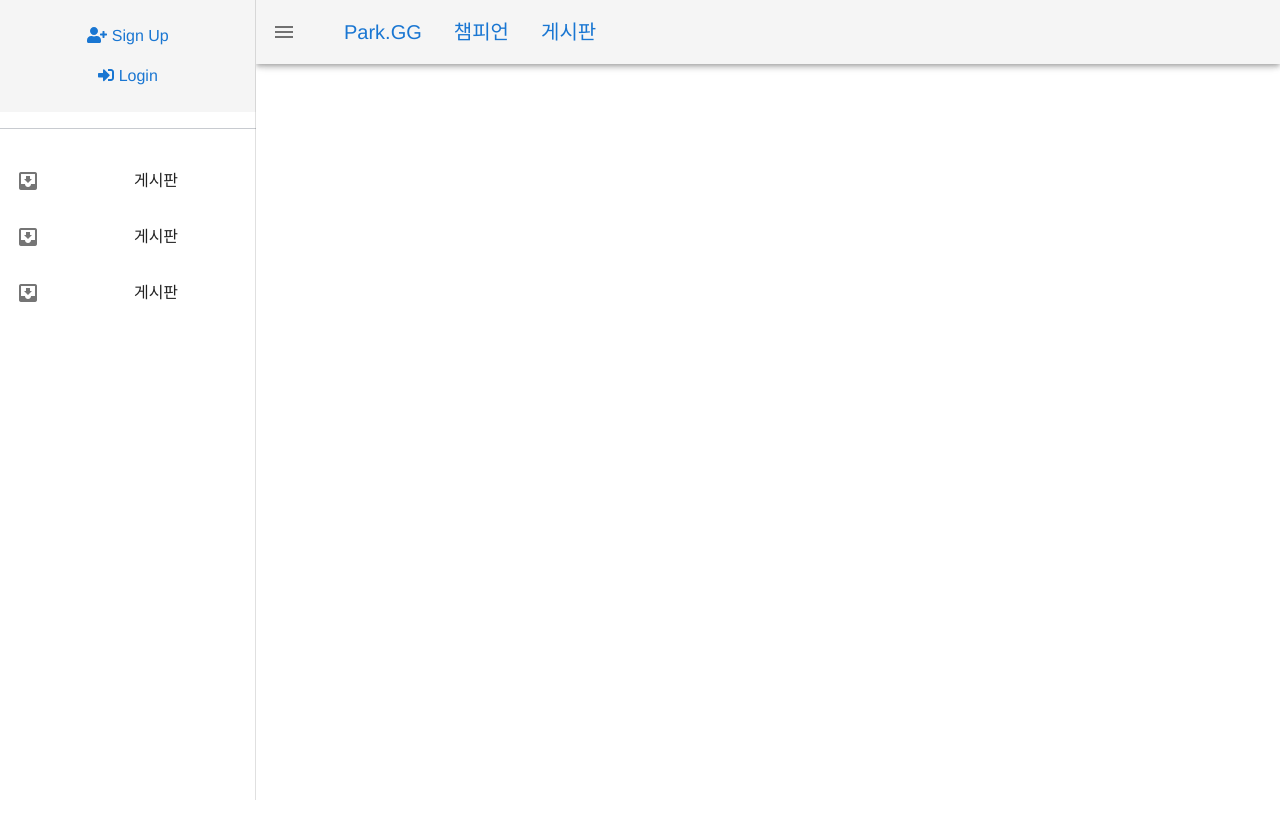
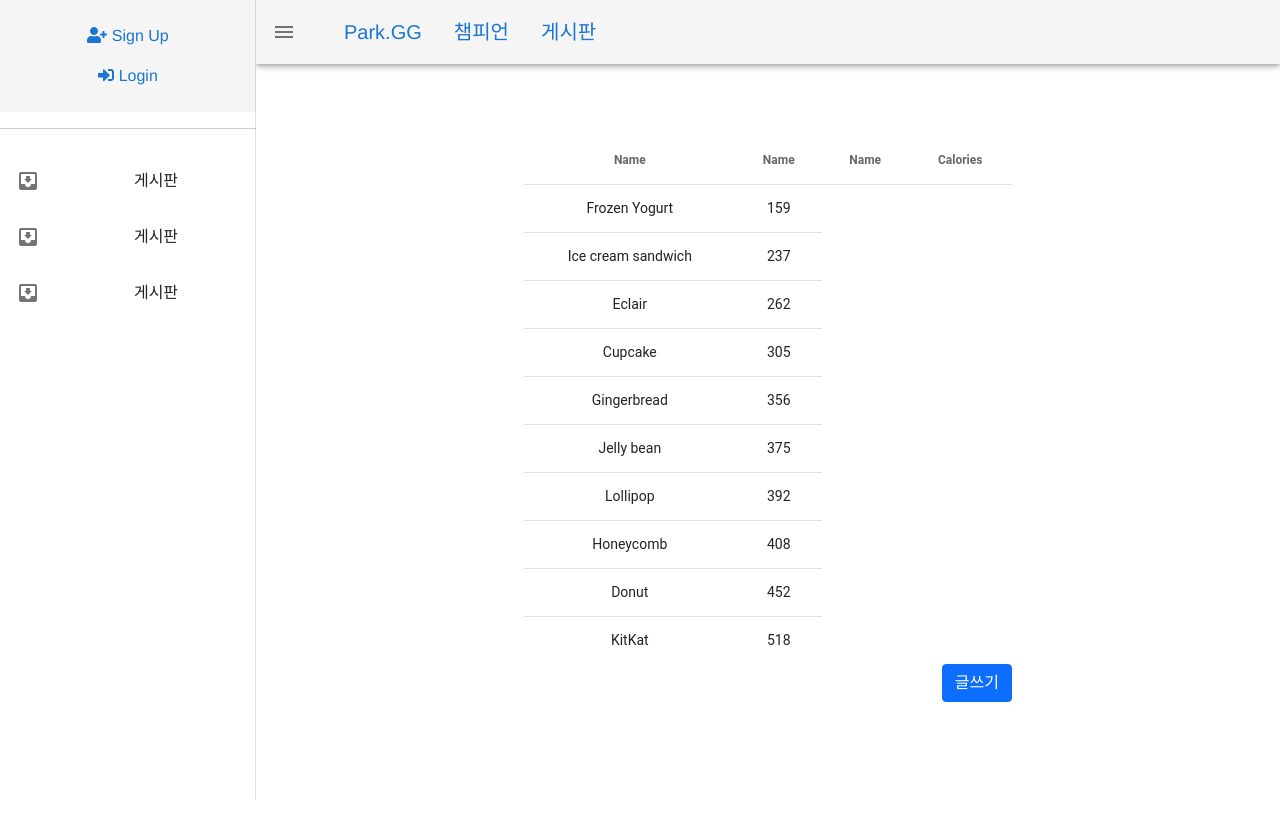
Before and after one commit to qkrqudcks7/lol_front, a Vue app: page /example in a window 1280 px wide. Shown: the top 838 px of the page. Built offline with nearby package versions, Linux system fonts and the light colour scheme; what vue-moment would draw is missing.

Commit message:
ui수정

```diff
--- a/src/API/boardAPI.js
+++ b/src/API/boardAPI.js
@@ -1,14 +1,17 @@
 import axios from 'axios'
 import authHeader from './auth_header'
 
+// const URL = 'http://localhost:8080/api/board'
 const URL = 'http://3.38.10.189:8080/api/board'
 
 export default {
   getAllBoard () {
     return axios.get(URL + '/allboard')
   },
-  submitBoard (boardRequest) {
-    return axios.post(URL + '/addboard', boardRequest, {headers: authHeader()})
+  submitBoard (formdata) {
+    return axios.post(URL + '/addboard', formdata, {headers: authHeader()}, {
+      'Content-Type': 'multipart/form-data'
+    })
   },
   getOneBoard (id) {
     return axios.get(URL + `/oneboard/${id}`)
--- a/src/components/BoardList.vue
+++ b/src/components/BoardList.vue
@@ -7,28 +7,26 @@
         <table class="table table-hover" id='board_list'>
           <thead>
           <tr>
-            <th class="text-center d-none d-md-table-cell">글번호</th>
+            <th class="text-center d-md-table-cell">글번호</th>
             <th class="w-50">제목</th>
-            <th class="text-center d-none d-md-table-cell">작성자</th>
-            <th class="text-center d-none d-md-table-cell">조회수</th>
-            <th class="text-center d-none d-md-table-cell">작성날짜</th>
+            <th class="text-center d-md-table-cell">작성자</th>
+            <th class="text-center d-md-table-cell">조회수</th>
+            <th class="text-center d-md-table-cell">작성날짜</th>
           </tr>
           </thead>
           <tbody>
           <tr v-for="(i,index) in boardList" :key="index">
-            <td class="text-center d-none d-md-table-cell">{{i.id}}</td>
-            <td class="text-center d-none d-md-table-cell" @click="getOneBoard(i.id)">{{i.subject}}</td>
-            <td class="text-center d-none d-md-table-cell">{{i.writer}}</td>
-            <td class="text-center d-none d-md-table-cell">{{i.viewCount}}</td>
-            <td class="text-center d-none d-md-table-cell">{{i.localDateTime}}</td>
+            <td class="text-center d-md-table-cell">{{i.id}}</td>
+            <td class="text-center d-md-table-cell" @click="getOneBoard(i.id)">{{i.subject}}</td>
+            <td class="text-center d-md-table-cell">{{i.writer}}</td>
+            <td class="text-center d-md-table-cell">{{i.viewCount}}</td>
+            <td class="text-center d-md-table-cell">{{i.localDateTime}}</td>
           </tr>
           </tbody>
         </table>
-
         <div class="text-right">
           <button class="btn btn-primary" @click="writeBoard">글쓰기</button>
         </div>
-
       </div>
     </div>
   </div>
@@ -56,7 +54,6 @@ export default {
     BoardAPI.getAllBoard()
       .then(response => {
         this.boardList = response.data
-        console.log(this.boardList)
       })
   }
 }
--- a/src/components/Main.vue
+++ b/src/components/Main.vue
@@ -1,7 +1,7 @@
 <template>
   <v-app name="Main">
     <div class="col-md-6 offset-md-3">
-      <img src="/static/park.png" width="800"><br><br>
+      <img src="/static/park.png" class="col-md-12"><br><br>
       <div>
         <input type="text" class="form-control" v-model="userInput" @keyup.enter="addNewTodo">
         <v-btn block color="secondary" dark @click="addNewTodo">PARK.GG</v-btn>
--- a/src/components/OneBoard.vue
+++ b/src/components/OneBoard.vue
@@ -22,11 +22,15 @@
                 <label for="text">내용</label>
                 <textarea v-model="myBoard.text" id="text" class="form-control" rows="10" style="resize:none" disabled="disabled"></textarea>
               </div>
+              <br>
+              <div class="form-group" v-if="myBoard.imgUrl">
+                <img :src="myBoard.imgUrl" class="form-control">
+              </div>
               <div class="form-group">
                 <div class="text-right">
                   <button class="btn btn-primary" @click="BoardList">목록으로</button>
                   <span v-if="myBoard.writer === this.loginUser.username"><button class="btn btn-info" @click="ModifyBoard">수정하기</button>
-                  <button class="btn btn-danger" @click="DeleteBoard(this.boardId)">삭제하기</button></span>
+                  <button class="btn btn-danger" @click="DeleteBoard">삭제하기</button></span>
                 </div>
               </div>
             </div>
@@ -90,8 +94,8 @@ export default {
     ModifyBoard () {
       this.$router.push({name: 'modifyBoard', params: {id: this.boardId}})
     },
-    DeleteBoard (id) {
-      BoardAPI.deleteBoard(id).then(() => {
+    DeleteBoard () {
+      BoardAPI.deleteBoard(this.boardId).then(() => {
         this.$router.push('boardList')
       })
     },
--- a/src/components/WriteBoard.vue
+++ b/src/components/WriteBoard.vue
@@ -24,7 +24,7 @@
               </div>
               <div class="form-group">
                 <label for="img">첨부 이미지</label>
-                <input type="file" id="img" class="form-control" accept="image/*"/>
+                <input type="file" id="img" @change="selectFile" ref="myimg" class="form-control" accept="image/*"/>
               </div>
               <div class="form-group">
                 <div class="text-right">
@@ -46,6 +46,7 @@ export default {
   name: 'WriteBoard',
   data () {
     return {
+      img: '',
       boardRequest: {subject: '', text: '', imgUrl: ''}
     }
   },
@@ -60,7 +61,11 @@ export default {
   },
   methods: {
     submitBoard () {
-      BoardAPI.submitBoard(this.boardRequest).then(response => {
+      const formData = new FormData()
+      formData.append('subject', this.boardRequest.subject)
+      formData.append('text', this.boardRequest.text)
+      formData.append('multipartFile', this.img)
+      BoardAPI.submitBoard(formData).then(response => {
         if (response.status === 200) {
           alert('등록 되었습니다.')
           this.$router.push('boardList')
@@ -68,6 +73,9 @@ export default {
           alert('등록에 실패했습니다.')
         }
       })
+    },
+    selectFile () {
+      this.img = this.$refs.myimg.files[0]
     }
   }
 }
--- a/src/components/example.vue
+++ b/src/components/example.vue
@@ -1,13 +1,80 @@
 <template>
-  <v-expansion-panel-header v-if="name === '승리'" color="red">
-  </v-expansion-panel-header>
-  <v-expansion-panel-header v-else color="blue">
-  </v-expansion-panel-header>
+  <v-app id="example">
+    <div class="col-md-6 offset-md-3">
+    <v-simple-table>
+      <template v-slot:default>
+        <thead>
+        <tr>
+          <th class="text-center">Name</th>
+          <th class="text-center">Name</th>
+          <th class="text-center">Name</th>
+          <th class="text-center">Calories</th>
+        </tr>
+        </thead>
+        <tbody>
+        <tr v-for="item in desserts" :key="item.name">
+          <td>{{ item.name }}</td>
+          <td>{{ item.calories }}</td>
+        </tr>
+        </tbody>
+      </template>
+    </v-simple-table>
+    <div class="text-right">
+      <button class="btn btn-primary" @click="writeBoard">글쓰기</button>
+    </div>
+    </div>
+  </v-app>
 </template>
 
 <script>
 export default {
-  name: 'example'
+  name: 'example',
+  data () {
+    return {
+      desserts: [
+        {
+          name: 'Frozen Yogurt',
+          calories: 159
+        },
+        {
+          name: 'Ice cream sandwich',
+          calories: 237
+        },
+        {
+          name: 'Eclair',
+          calories: 262
+        },
+        {
+          name: 'Cupcake',
+          calories: 305
+        },
+        {
+          name: 'Gingerbread',
+          calories: 356
+        },
+        {
+          name: 'Jelly bean',
+          calories: 375
+        },
+        {
+          name: 'Lollipop',
+          calories: 392
+        },
+        {
+          name: 'Honeycomb',
+          calories: 408
+        },
+        {
+          name: 'Donut',
+          calories: 452
+        },
+        {
+          name: 'KitKat',
+          calories: 518
+        }
+      ]
+    }
+  }
 }
 </script>
 
--- a/src/router/index.js
+++ b/src/router/index.js
@@ -11,6 +11,7 @@ import BoardList from '../components/BoardList'
 import OneBoard from '../components/OneBoard'
 import WriteBoard from '../components/WriteBoard'
 import ModifyBoard from '../components/ModifyBoard'
+import Example from '../components/example'
 
 Vue.use(Router)
 
@@ -71,6 +72,11 @@ export default new Router({
       path: '/modifyBoard',
       name: 'modifyBoard',
       component: ModifyBoard
+    },
+    {
+      path: '/example',
+      name: 'example',
+      component: Example
     }
 
   ]
```
